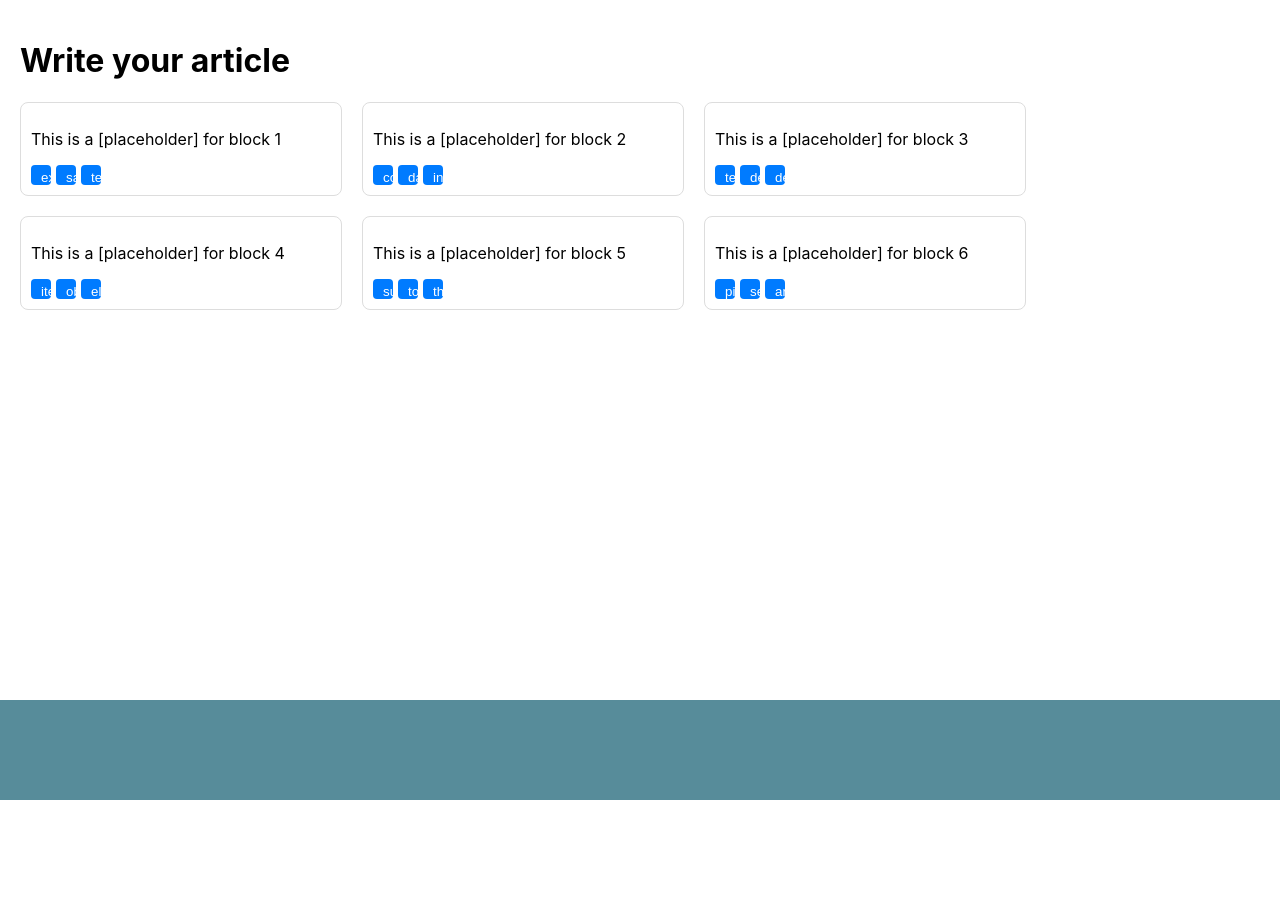
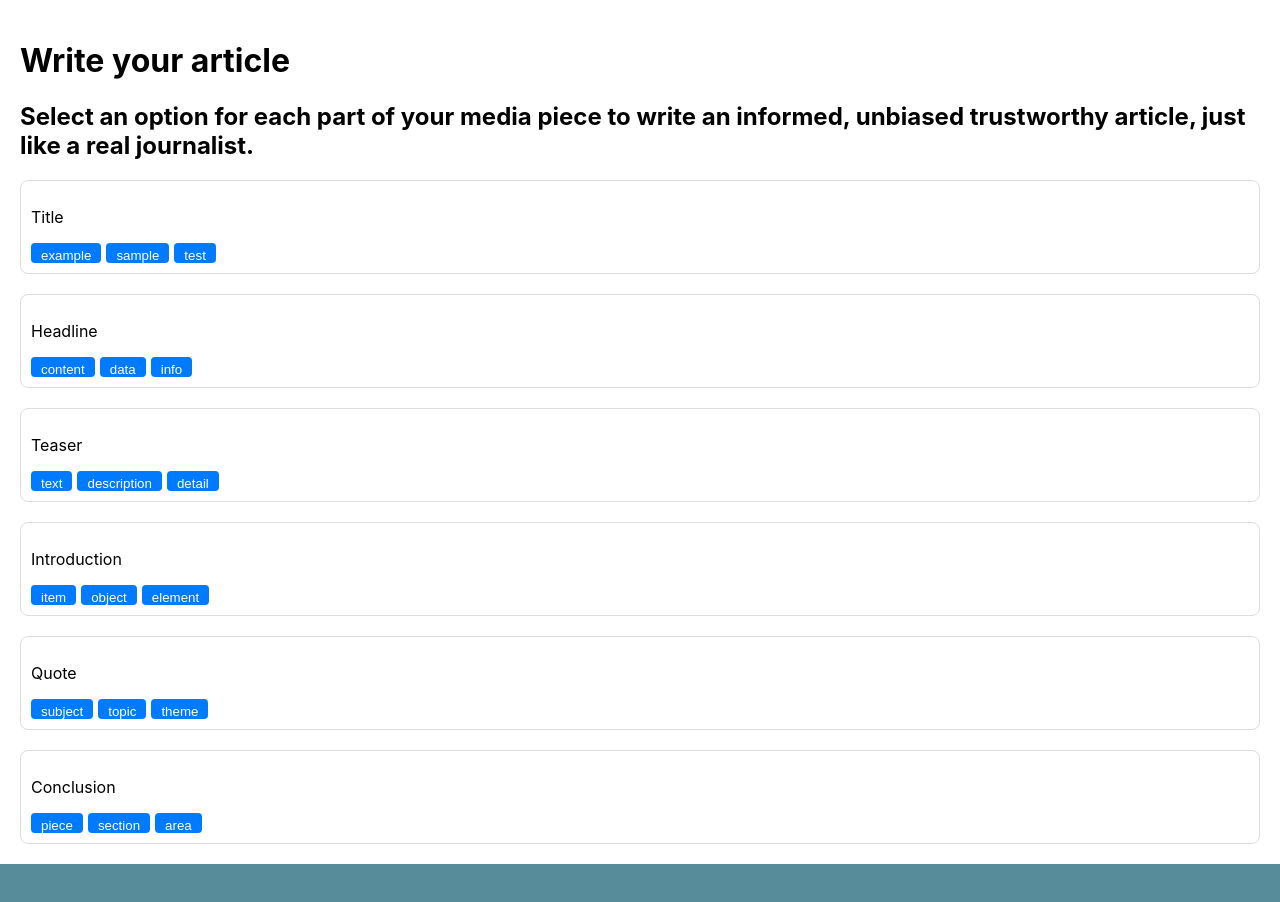
Before and after one commit to yasmineantille/herhack-2024, a React (Create React App) app in the folder srg-challenge/: page /workdesk in a window 1280 px wide. Shown: the top 902 px of the page. Before the commit the page ends 800 px from the top, so only its background shows below. Built offline with nearby package versions, Linux system fonts and the light colour scheme.

Commit message:
updates navigation for route per component

```diff
--- a/srg-challenge/src/components/City/City.tsx
+++ b/srg-challenge/src/components/City/City.tsx
@@ -8,14 +8,15 @@ interface GameProps {
 }
 
 const City: React.FC<GameProps> = () => {
-    const navigate = () => {
-        window.location.href = '/game';
+    const navigateTo = (route: string) => {
+        window.location.href = route;
     };
 
     return (
         <div className={'game'}>
             <Skyline className={'skyline'}/>
-            <GameButton onClick={() => navigate()} className={'firstGame'}></GameButton>
+            <GameButton onClick={() => navigateTo('/gameOne')} className={'firstGame'}></GameButton>
+            <GameButton onClick={() => navigateTo('/workDesk')} className={'workdesk'}></GameButton>
         </div>
     );
 }
--- a/srg-challenge/src/components/WorkDesk/WorkDesk.tsx
+++ b/srg-challenge/src/components/WorkDesk/WorkDesk.tsx
@@ -8,19 +8,18 @@ export interface WorkDeskProps {
 interface BlockProps {
     id: number;
     text: string;
-    placeholder: string;
     options: string[];
 }
 
 const WorkDesk: React.FC<WorkDeskProps> = ({ className }) => {
 
     const initialBlocks: BlockProps[] = [
-        { id: 1, text: 'This is a [placeholder] for block 1', placeholder: '[placeholder]', options: ['example', 'sample', 'test'] },
-        { id: 2, text: 'This is a [placeholder] for block 2', placeholder: '[placeholder]', options: ['content', 'data', 'info'] },
-        { id: 3, text: 'This is a [placeholder] for block 3', placeholder: '[placeholder]', options: ['text', 'description', 'detail'] },
-        { id: 4, text: 'This is a [placeholder] for block 4', placeholder: '[placeholder]', options: ['item', 'object', 'element'] },
-        { id: 5, text: 'This is a [placeholder] for block 5', placeholder: '[placeholder]', options: ['subject', 'topic', 'theme'] },
-        { id: 6, text: 'This is a [placeholder] for block 6', placeholder: '[placeholder]', options: ['piece', 'section', 'area'] },
+        { id: 1, text: 'Title', options: ['example', 'sample', 'test'] },
+        { id: 2, text: 'Headline', options: ['content', 'data', 'info'] },
+        { id: 3, text: 'Teaser', options: ['text', 'description', 'detail'] },
+        { id: 4, text: 'Introduction', options: ['item', 'object', 'element'] },
+        { id: 5, text: 'Quote', options: ['subject', 'topic', 'theme'] },
+        { id: 6, text: 'Conclusion', options: ['piece', 'section', 'area'] },
     ];
 
     const [blocks, setBlocks] = useState<BlockProps[]>(initialBlocks);
@@ -60,7 +59,7 @@ const WorkDesk: React.FC<WorkDeskProps> = ({ className }) => {
         setBlocks(prevBlocks =>
             prevBlocks.map(block =>
                 block.id === id
-                    ? { ...block, text: block.text.replace(block.placeholder, option) }
+                    ? { ...block, text: option }
                     : block
             )
         );
@@ -69,9 +68,10 @@ const WorkDesk: React.FC<WorkDeskProps> = ({ className }) => {
     return (
             <div className={className} style={{ padding: '20px' }}>
                 <h1>Write your article</h1>
+                <h2>Select an option for each part of your media piece to write an informed, unbiased trustworthy article, just like a real journalist.</h2>
                 <div style={{ display: 'flex', flexWrap: 'wrap', gap: '20px' }}>
                     {blocks.map(block => (
-                        <div key={block.id} style={{ border: '1px solid #ddd', padding: '10px', width: '300px', borderRadius: '8px' }}>
+                        <div key={block.id} style={{ border: '1px solid #ddd', padding: '10px', width:'100%', borderRadius: '8px' }}>
                             <p>{block.text}</p>
                             <div style={{ display: 'flex', gap: '5px', flexWrap: 'wrap' }}>
                                 {block.options.map(option => (
@@ -81,9 +81,9 @@ const WorkDesk: React.FC<WorkDeskProps> = ({ className }) => {
                                         style={{
                                             padding: '5px 10px',
                                             borderRadius: '4px',
-                                            cursor: 'pointer',
                                             backgroundColor: '#007bff',
                                             color: 'white',
+                                            width: 'auto',
                                             border: 'none',
                                         }}
                                     >
```
